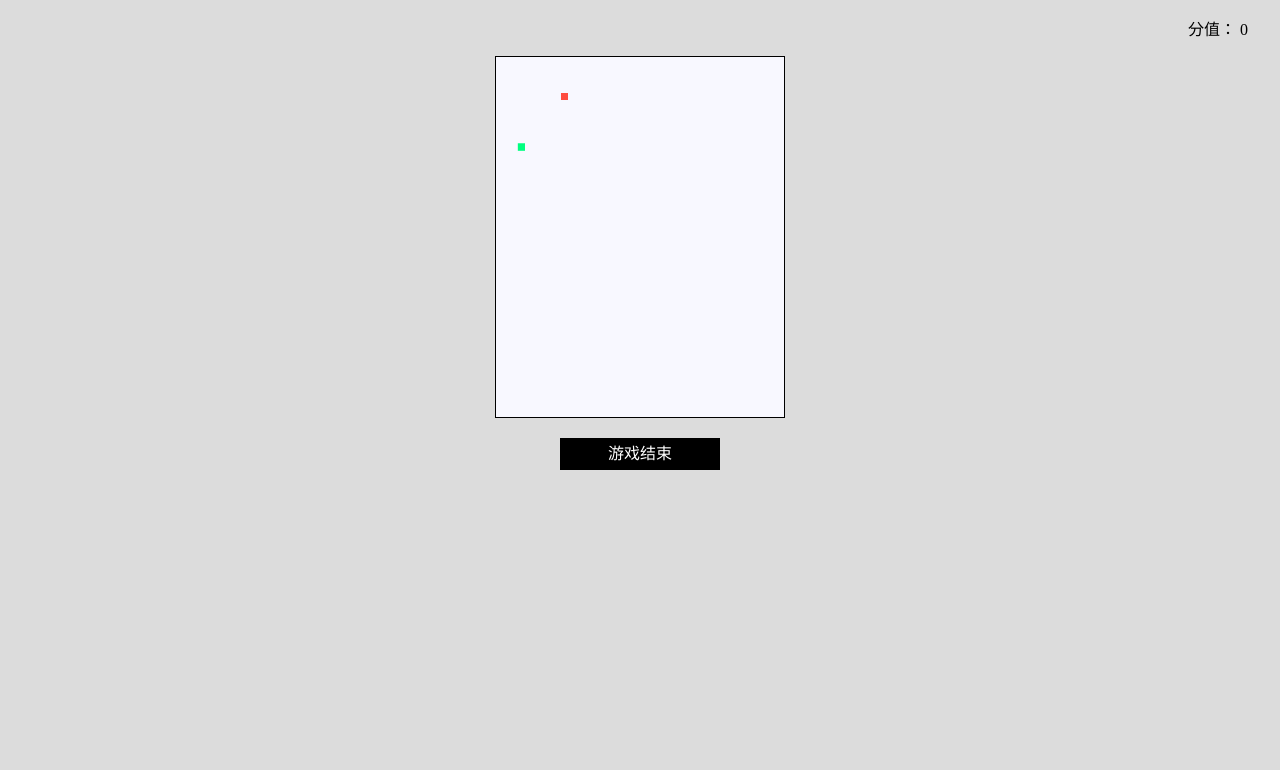
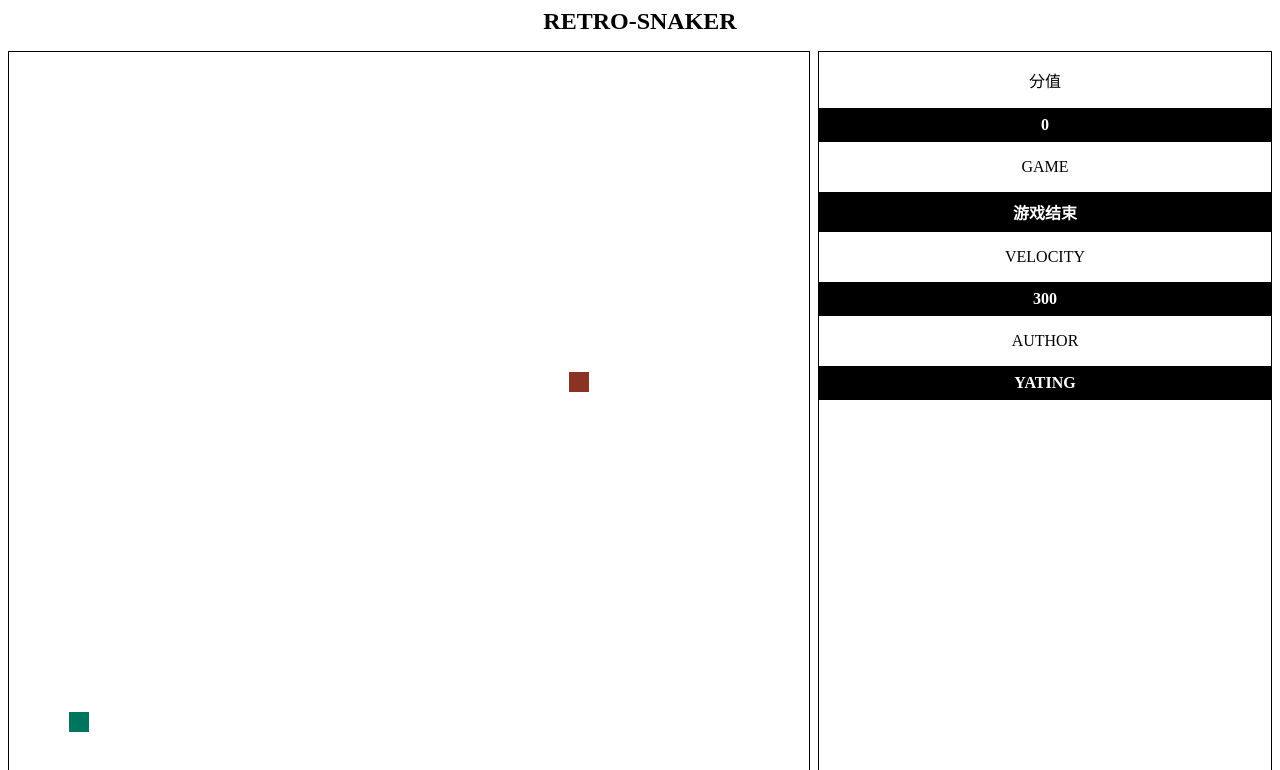
Before and after one commit to Chenyating/easyGame, a website: page index.html in a window 1280 px wide. Both pictures are taken after a click on the element "游戏开始". Shown: the top 770 px of the page. Drawn offline with Linux system fonts and the light colour scheme.

Commit message:
优化界面

```diff
--- a/index.html
+++ b/index.html
@@ -5,7 +5,7 @@
   <meta charset="utf-8" />
   <meta name="viewport" content="width=device-width, initial-scale=1.0, maximum-scale=1.0, user-scalable=yes">
   <meta http-equiv="X-UA-Compatible" content="IE=edge">
-    <title></title>
+  <title>RETRO-SNAKER-YATING</title>
   <!-- <meta name="viewport" content="width=device-width, initial-scale=1"> -->
   <!-- <link rel="stylesheet" href="index.less" /> -->
   <script src="vue.js"></script>
@@ -15,89 +15,94 @@
     html {
       width: 100%;
       height: 100%;
-  background: gainsboro;
+      position: fixed;
+      overflow-y: hidden;
     }
+
     * {
       padding: 0;
       margin: 0;
     }
+
     #app {
-  background: gainsboro;
       position: fixed;
       width: 100%;
       height: 100%;
+      background: white;
     }
+
+    .title {
+      font-size: 1.5rem;
+      text-align: center;
+      margin: 0.5rem;
+      font-weight: bold;
+    }
+
+    .stage {
+      display: flex;
+      flex-wrap: nowrap;
+      padding: 0.5rem;
+    }
+
     #tanchi {
-  background: ghostwhite;
+      background: white;
       border: solid 0.1rem #000000;
-  width: 18rem;
+      width: 65%;
+      height: 100%;
+      ;
     }
-.stage {
-  margin: 0 auto;
+
+
+    .operation {
+      width: 100%;
+      text-align: center;
+      margin-left: 0.5rem;
+      border: solid 0.1rem black;
+    }
+
+    .inf {
+      font-size: 1rem;
+      padding: 0.5rem 0;
+      background: black;
+      color: white;
+      font-weight: bold;
+      width: 100%;
+    }
+    .explain {
+      padding: 0.1rem 0.6rem;
       text-align: center;
     }
-.operation {
-  text-align: center;
+    .chinese {
+      font-size: 0.5rem;
     }
-.up {
-  margin: 0 auto;
-  color: white;
+    p{
+      padding: 1rem;
     }
-.center div {
-  display: inline-block;
-  margin: 20px;
-  color: white;
-}
-.down {
-  margin: 0 auto;
-  color: white;
-}
-.btn {
-  background: #000000;
-  width: 100px;
-  height: 50px;
-  line-height: 50px;
-}
-.inf {
-  display: flex;
-  flex-wrap: wrap;
-  justify-content: center;
-}
-#title {
-  background: #000000;
-  color: white;
-  margin: 1rem auto;
-  left: 0;
-  right: 0;
-  top: 0;
-  bottom: 0;
-  width: 10rem;
-  line-height: 2rem;
-  height: 2rem;
-}
-.scope {
-  font-size: 1rem;
-  text-align: right;
-  padding: 1rem;
-  margin-right: 1rem;
-}
-
   </style>
 </head>
 
 <body>
   <div id="app">
-        <div class="scope">
-            分值： {{scope}}
-        </div>
+    <div class="title">RETRO-SNAKER</div>
     <div class="stage">
-            <canvas id="tanchi" width=800 height=1000>
+      <canvas id="tanchi" width=800 height=1500>
       </canvas>
-        </div>
       <div class="operation">
-            <div id="title" @click="begin()">
+        <p>分值</p>
+        <div class="inf">{{scope}}</div>
+        <p>GAME</p>
+        <div class="inf" id="title" @click="begin()">
             游戏开始
         </div>
+        <p>VELOCITY</p>
+        <div class="inf">{{v}}</div>
+        <p>AUTHOR</p>
+        <div class="inf">YATING</div>
+      </div>
+    </div>
+    <div class="explain">
+      Fingers slide up and down in the screen, click on the screen to pause.If you bump into yourself, the game is over.
+      <div class="chinese">手指在屏幕中上下左右滑动，点击屏幕暂停。如果撞到自己或墙，游戏结束</div>
     </div>
   </div>
   <script src="index.js"></script>
--- a/index.js
+++ b/index.js
@@ -7,93 +7,118 @@ var app = new Vue({
     foodX: null,
     foodY: null,
     context: null,
-    one: 0,
-    snaker: []
+    gameState: 0,
+    snaker: [],
+    v:300,
   },
   methods: {
     //随机生成x坐标
     radomx() {
-      this.radomX = parseInt(Math.random() * 13);
+      this.radomX = parseInt(Math.random() * 39);
       return this.radomX;
     },
     //随机生成y坐标
     radomy() {
-      this.radomY = parseInt(Math.random() * 25);
+      this.radomY = parseInt(Math.random() * 75);
       return this.radomY;
     },
-    //随机生成头的坐标
-    addSnaker() {
+    //随机生成蛇头的坐标
+    snakerHead() {
+      //清空蛇身
       this.snaker.splice(0, this.snaker.length);
       this.snaker.push([this.radomx() * 20, this.radomy() * 20]);
-      console.log(this.snaker);
+      //蛇头也不能和食物重复；
+        if (this.foodX == this.snaker[0][0] && this.foodY == this.snaker[0][1]) {
+          return this.snakerHead();
+        }
     },
-    //显示食物的坐标红色，且不能和蛇头在同一个位置。
+    //随机生成食物的坐标，且不能和蛇身，蛇头重合
     food() {
       this.foodX = this.radomx() * 20;
       this.foodY = this.radomy() * 20;
-      //判断食物不能和头重复了。
+      //判断食物不能和蛇重复了。
       for (var i = 0; i < this.snaker.length; i++) {
+        //只要出现重复，则重新调用food（）；
         if (this.foodX == this.snaker[i][0] && this.foodY == this.snaker[i][1]) {
           return this.food();
         }
       }
+      this.painFood();
+    },
+    //绘制红色食物
+    painFood() {
       var c = document.getElementById("tanchi");
       this.context = c.getContext("2d");
-      this.context.fillStyle = "#FE4C40";
+      this.context.fillStyle = "#8A3324";
       this.context.fillRect(this.foodX, this.foodY, 20, 20);
     },
+    //是否出界
     ifOut() {
       if (
         0 > this.snaker[0][0] ||
         this.snaker[0][0] > 780 ||
-        980 < this.snaker[0][1] ||
+        1480 < this.snaker[0][1] ||
         this.snaker[0][1] < 0
       ) {
-        alert("游戏结束,你跳出方框了！");
-        this.snaker.splice(0, this.snaker.length);
-        this.one = 0;
+        alert("游戏结束,你撞到墙了");
+        this.gameOver();
+      }
+      for (var i = this.snaker.length - 1; i > 0; i--) {
+        if (this.snaker[0][0] == this.snaker[i][0] && this.snaker[0][1] == this.snaker[i][1]) {
+          alert("游戏结束，你撞到你自己啦！")
+          this.gameOver();
+        }
+      }
+    },
+    //游戏结束
+    gameOver() {
+      //清空蛇身；
+      this.snaker.splice(0, this.snaker.length);
+      //游戏分值清空，游戏状态改为0；
+      this.gameState = 0;
+      this.scope = 0;
+      //清空整个画布
+      this.context.clearRect(0, 0, 800, 1500);
+      $("#title").html("");
+      $("#title").html("游戏开始");
+    },
+    //游戏开始
+    begin() {
+      if (this.gameState != 0) {
+        //游戏结束状态
+        $("#title").html("");
+        $("#title").html("游戏开始");
+        this.gameState = 0;
         this.scope = 0;
         //清空整个画布
-        this.context.clearRect(0, 0, 800, 1000);
+        this.context.clearRect(0, 0, 800, 1500);
+      } else {
+        //游戏开始状态
+        this.food();
+        this.snakerHead();
+        this.painSnakerHead()
+        this.gameState = 1;
         $("#title").html("");
-        $("#title").html("游戏开始");
+        $("#title").html("游戏结束");
       }
     },
-    begin() {
-      if (this.one != 0) {
-        $("#title").html("");
-        $("#title").html("游戏开始");
-        this.one = 0;
-        this.scope = 0;
-        //清空整个画布
-        this.context.clearRect(0, 0, 800, 1000);
-      } else {
-        this.addSnaker();
-        this.food();
-        this.context.fillStyle = "#00FF80";
-        this.context.fillRect(this.snaker[0][0], this.snaker[0][1], 20, 20);
-        this.one = 1;
-        $("#title").html("");
-        $("#title").html("游戏结束");
-        //绘制食物
-      }
-    },
+    //蛇在x轴的变化
     changgeX(x) {
       this.context.clearRect(this.snaker[this.snaker.length - 1][0], this.snaker[this.snaker.length - 1][1], 20, 20);
       for (var i = this.snaker.length - 1; i >= 0; i--) {
         if (i == 0) {
           this.snaker[0][0] = this.snaker[0][0] + x;
+          this.painSnakerHead();
         } else {
           this.snaker[i][0] = this.snaker[i - 1][0];
           this.snaker[i][1] = this.snaker[i - 1][1];
+          this.painSnakerBody();
+          this.context.fillRect(this.snaker[i][0], this.snaker[i][1], 20, 20);
         }
-        this.context.fillRect(this.snaker[i][0], this.snaker[i][1], 20, 20);
-        this.painSnakerBody();
       }
+      //食物出现的位置和蛇头重合，则在末尾加上食物的位置，就是y轴最后+-20；
       if (this.foodX == this.snaker[0][0] && this.foodY == this.snaker[0][1]) {
-        console.log(this.foodX + "+" + this.foodY);
         this.snaker.push([this.foodX - x, this.foodY]);
-        console.log(this.snaker);
         this.context.fillRect(
           this.snaker[this.snaker.length - 1][0],
           this.snaker[this.snaker.length - 1][1],
@@ -104,24 +129,25 @@ var app = new Vue({
         this.food();
         this.scope = this.scope + 1;
       }
-      console.log('changge' + this.snaker)
+      this.ifOut();
     },
+    //蛇在y轴的变化
     changgeY(y) {
       this.context.clearRect(this.snaker[this.snaker.length - 1][0], this.snaker[this.snaker.length - 1][1], 20, 20);
       for (var i = this.snaker.length - 1; i >= 0; i--) {
         if (i == 0) {
           this.snaker[0][1] = this.snaker[0][1] - y;
+          this.painSnakerHead();
         } else {
           this.snaker[i][0] = this.snaker[i - 1][0];
           this.snaker[i][1] = this.snaker[i - 1][1];
+          this.painSnakerBody();
+          this.context.fillRect(this.snaker[i][0], this.snaker[i][1], 20, 20);
         }
-        this.context.fillRect(this.snaker[i][0], this.snaker[i][1], 20, 20);
-        this.painSnakerBody();
       }
+      //食物出现的位置和蛇头重合，则在末尾加上食物的位置，就是y轴最后+-20；
       if (this.foodX == this.snaker[0][0] && this.foodY == this.snaker[0][1]) {
-        console.log(this.foodX + "+" + this.foodY);
         this.snaker.push([this.foodX, this.foodY + y]);
-        console.log(this.snaker);
         this.context.fillRect(
           this.snaker[this.snaker.length - 1][0],
           this.snaker[this.snaker.length - 1][1],
@@ -132,14 +158,20 @@ var app = new Vue({
         this.food();
         this.scope = this.scope + 1;
       }
-      console.log('changge' + this.snaker)
+      this.ifOut();
     },
+    //画蛇身
     painSnakerBody() {
-      this.context.fillStyle = "#00FF80";
-      this.ifOut();
-    }
+      this.context.fillStyle = "#363636";
+    },
+    //画蛇头
+    painSnakerHead() {
+      this.context.fillStyle = "#00755E";
+      this.context.fillRect(this.snaker[0][0], this.snaker[0][1], 20, 20);
+    },
   },
-  mounted() {},
+  mounted() {
+  },
   watch: {}
 });
 var startx, starty;
@@ -172,6 +204,8 @@ function getDirection(startx, starty, endx, endy) {
     result = 3;
   } else if (angle >= -45 && angle <= 45) {
     result = 4;
+  } else {
+    result = 0;
   }
 
   return result;
@@ -188,10 +222,16 @@ document.addEventListener(
 
 //手指离开屏幕
 let timer = null;
+//速度控制
+app.v = 300;
+if (app.scope >= 10) {
+  var j = parseInt(app.scope / 10);
+  app.v = 300 - 20 * j;
+}
 document.addEventListener(
   "touchend",
   function (e) {
-    if (app.one == 0) {
+    if (app.gameState == 0) {
       return;
     }
     var endx, endy;
@@ -202,22 +242,25 @@ document.addEventListener(
     if (direction == 1) {
       timer = setInterval(() => {
         app.changgeY(20);
-      }, 500)
+      }, app.v)
     }
     if (direction == 2) {
       timer = setInterval(() => {
         app.changgeY(-20);
-      }, 500)
+      }, app.v)
     }
     if (direction == 3) {
       timer = setInterval(() => {
         app.changgeX(-20);
-      }, 500)
+      }, app.v)
     }
     if (direction == 4) {
       timer = setInterval(() => {
         app.changgeX(20);
-      }, 500)
+      }, app.v)
+    }
+    if (direction == 0) {
+      clearInterval(timer);
     }
   },
   false
```
Lines whose indentation alone changed are shown as unchanged.
